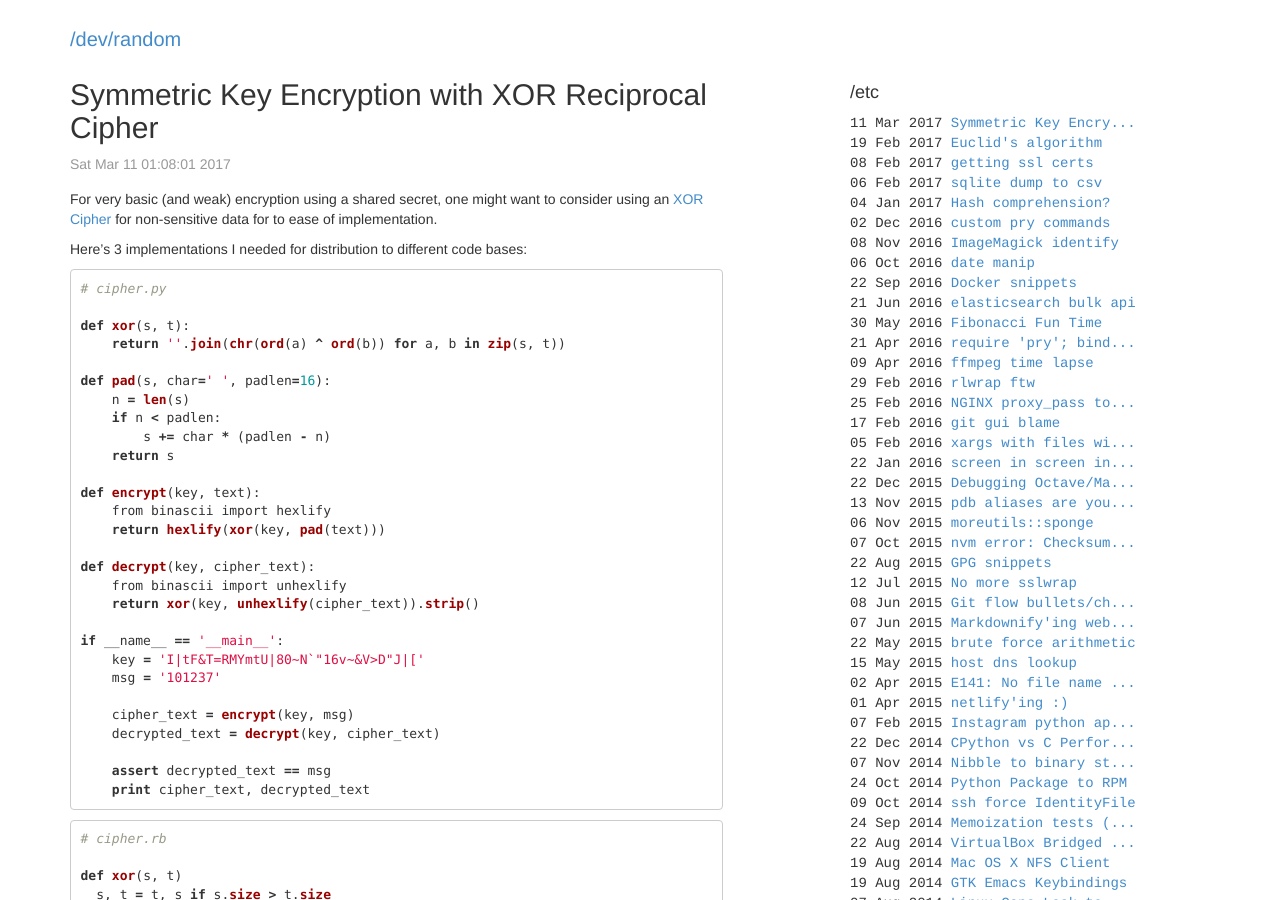
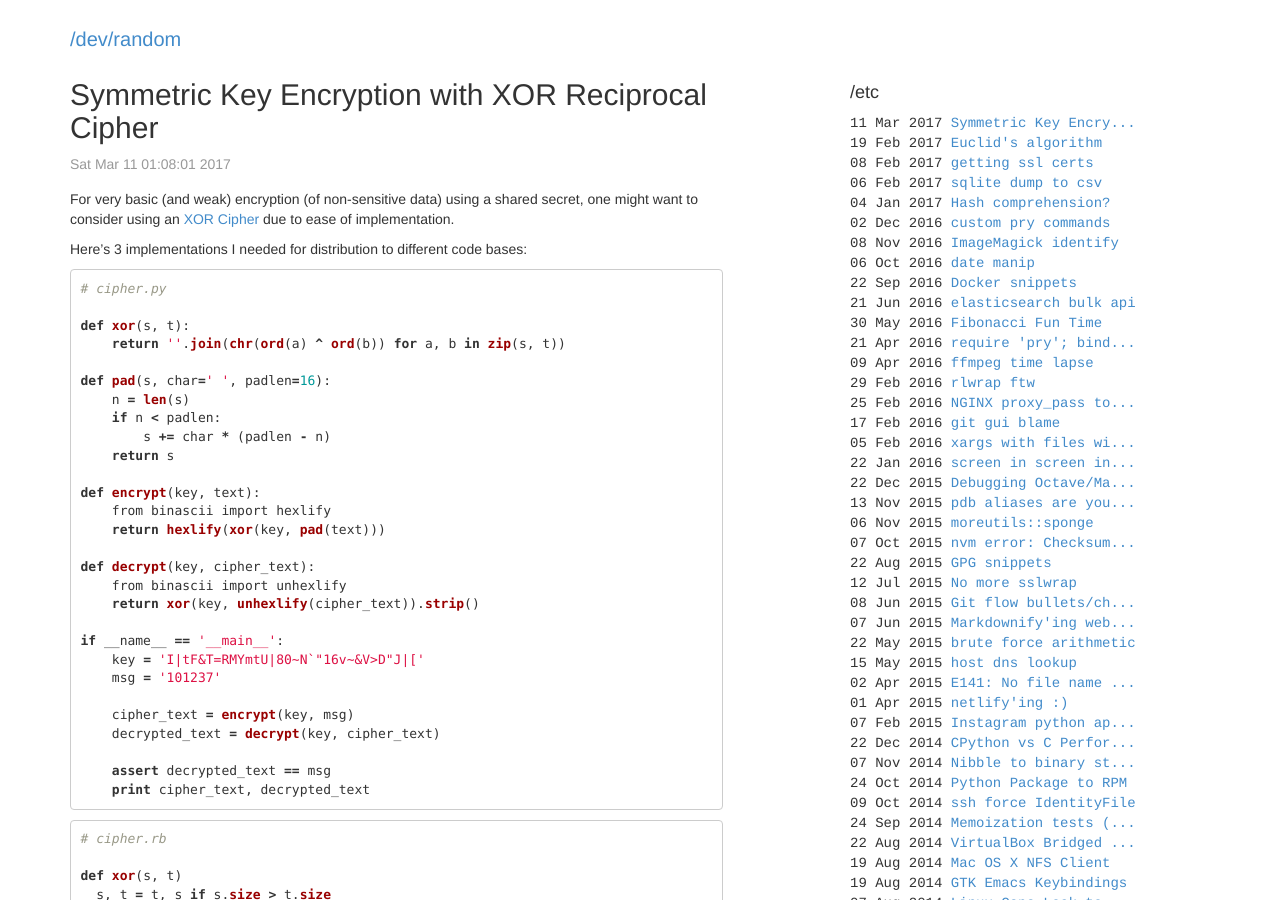
Before and after one commit to cadizm/blog.mcadiz.com, a Jekyll site: the page built from _posts/2017-03-10-symmetric-key-encryption-with-xor-reciprocal-cipher.md, in a window 1280 px wide and 900 px high. Built offline with Jekyll 4.4.1, drawn with Linux system fonts in a browser that asks for light colours; nearby versions of some CDN libraries; library files that are not in the unit come from our copies; Markdown is read by kramdown in place of the engine named in the settings.

Commit message:
grammarian

```diff
--- a/_posts/2017-03-10-symmetric-key-encryption-with-xor-reciprocal-cipher.md
+++ b/_posts/2017-03-10-symmetric-key-encryption-with-xor-reciprocal-cipher.md
@@ -4,9 +4,9 @@ title: "Symmetric Key Encryption with XOR Reciprocal Cipher"
 date: Fri Mar 10 17:08:01 PST 2017
 ---
 
-For very basic (and weak) encryption using a shared secret, one might want
-to consider using an [XOR Cipher](https://en.wikipedia.org/wiki/XOR_cipher)
-for non-sensitive data for to ease of implementation.
+For very basic (and weak) encryption (of non-sensitive data) using a shared
+secret, one might want to consider using an [XOR Cipher](https://en.wikipedia.org/wiki/XOR_cipher)
+due to ease of implementation.
 
 Here's 3 implementations I needed for distribution to different code bases:
 
```
